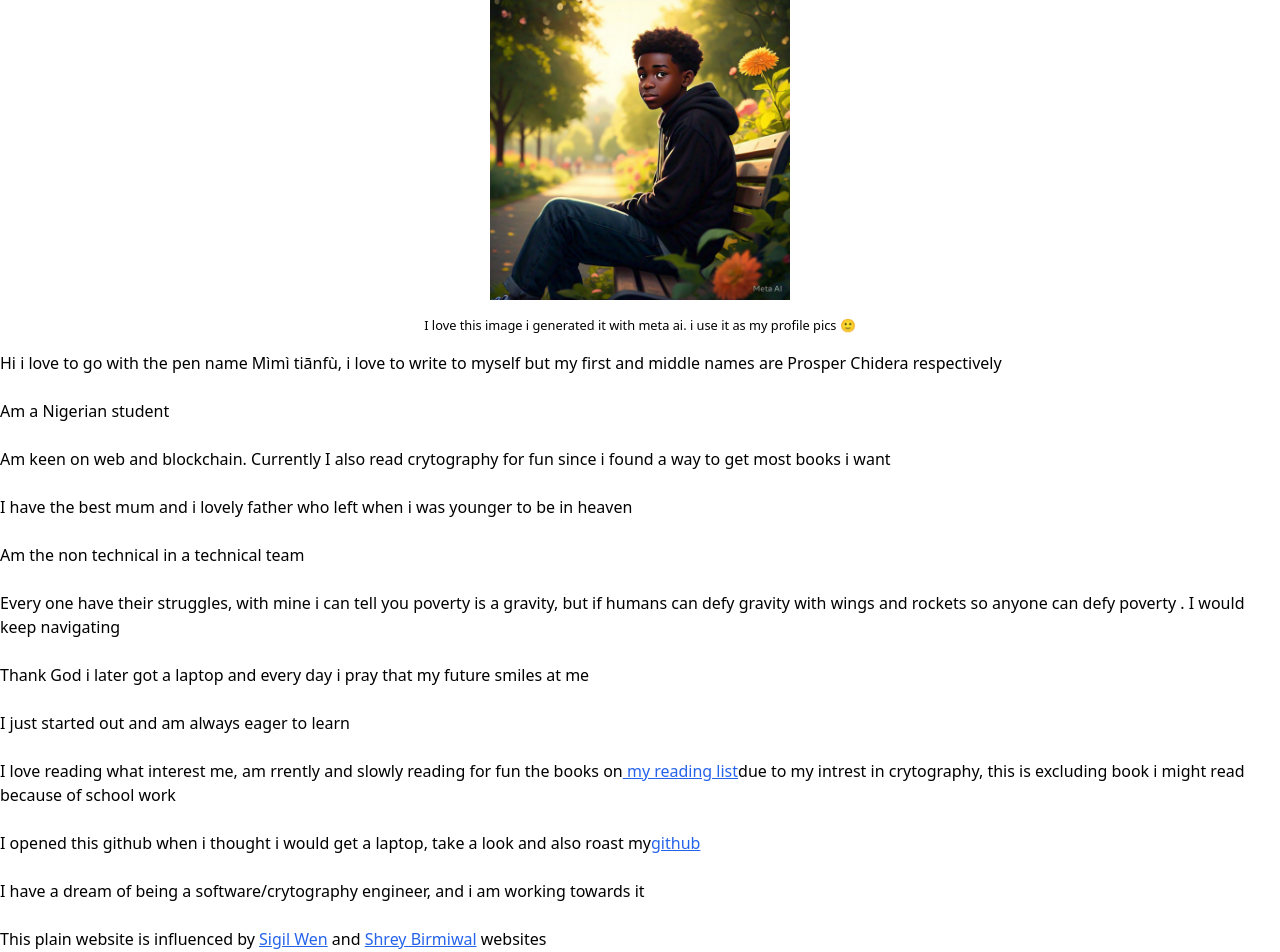
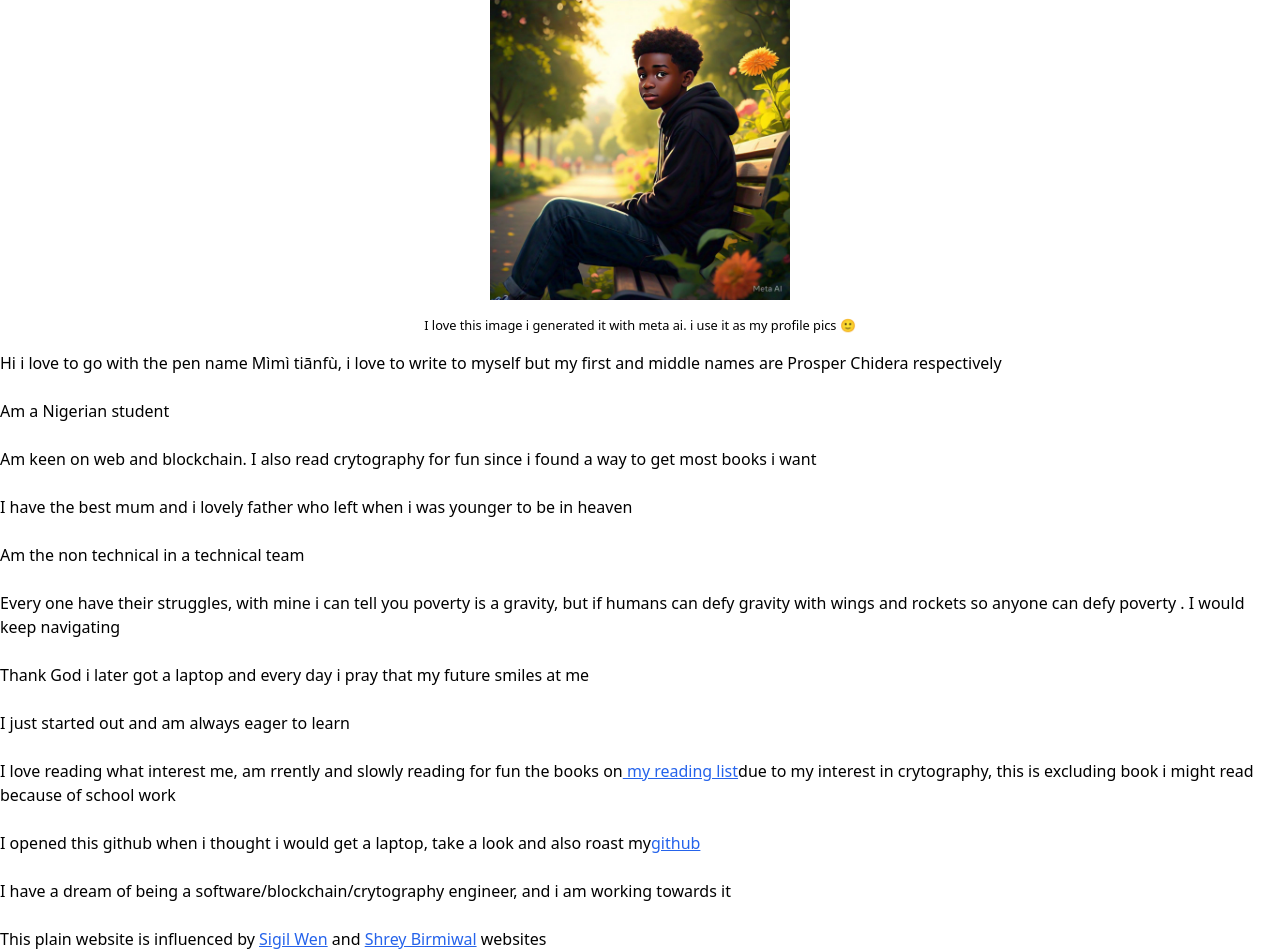
Before and after one commit to prosper615/Mamaboi, a Next.js app: page / in a window 1280 px wide. Shown: the top 952 px of the page. Built offline with nearby package versions, Linux system fonts and the light colour scheme.

Commit message:
corrected some typo in AboutMe.tsx

```diff
--- a/app/(root)/MyProfolio/AboutMe.tsx
+++ b/app/(root)/MyProfolio/AboutMe.tsx
@@ -52,7 +52,7 @@ const AboutMe = () => {
 
 <p>  Am a Nigerian student </p> <br />
 
-<p>  Am keen on web and blockchain.  Currently I also read crytography for fun since i found a way to get most books i want  </p> <br />
+<p>  Am keen on web and blockchain. I also read crytography for fun since i found a way to get most books i want  </p> <br />
 
 
 <p>  I have the best mum  and i lovely father who left when i was younger to be in heaven  </p>  <br />
@@ -71,7 +71,7 @@ const AboutMe = () => {
 
 <p>    I love reading what interest me, am rrently and slowly reading for fun the books on
 <Link  href= "/ReadingList"  className="underline text-blue-600 hover:text-blue-800">  my  reading list</Link>
-due to my intrest in crytography, this is excluding book i might read because of school work
+due to my interest in crytography, this is excluding book i might read because of school work
 
   </p> <br />
 
@@ -87,7 +87,7 @@ due to my intrest in crytography, this is excluding book i might read because of
 </a> </p>  <br />
 
 
-<p> I have a dream of being a software/crytography engineer, and i am working towards it </p>  <br />
+<p> I have a dream of being a software/blockchain/crytography engineer, and i am working towards it </p>  <br />
 
 
 
```
